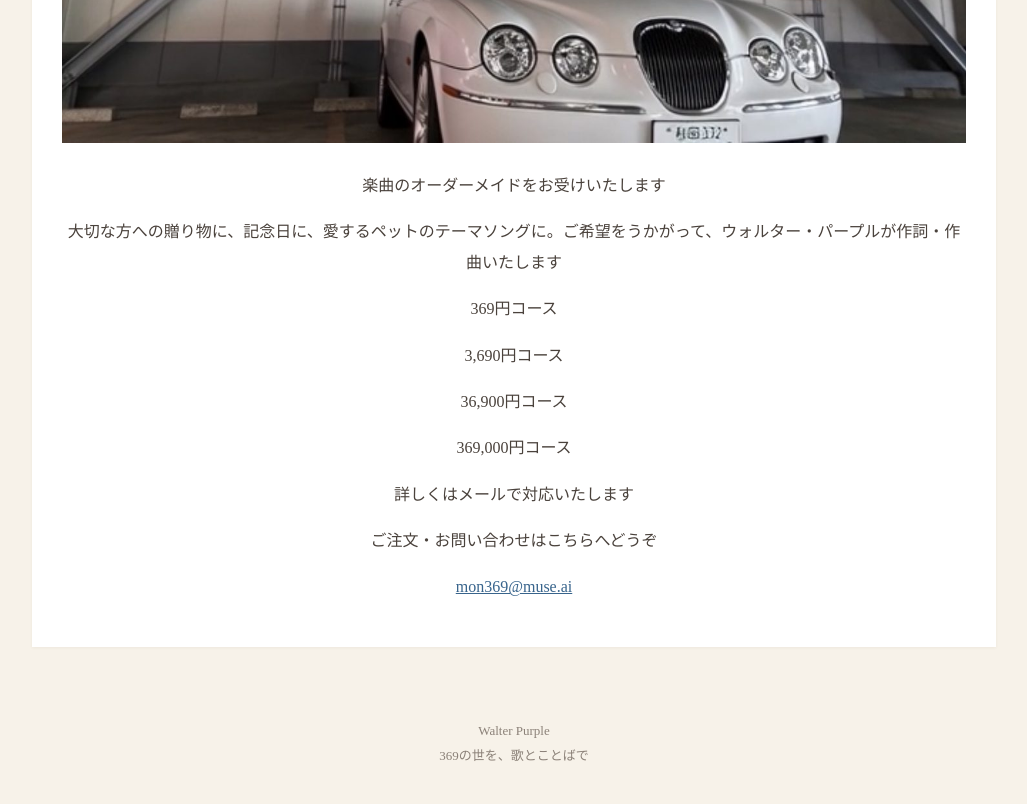
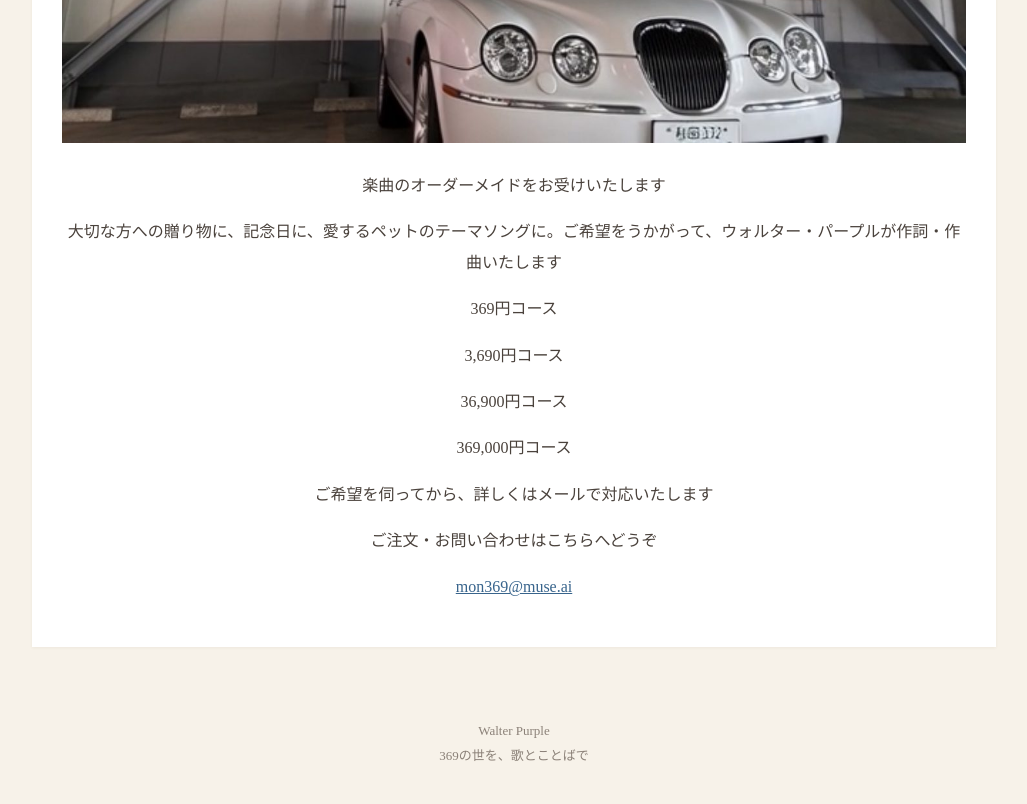
Before and after one commit to atelier-unonon/wp, a plain HTML site: page order.html in a window 1280 px wide. Shown: the part 764-1568 px from the top of the page, without its empty margins (126-1153 px from the left). Drawn offline with Linux system fonts and the light colour scheme.

Commit message:
WP order: wording - after hearing your wishes

```diff
--- a/order.html
+++ b/order.html
@@ -17,7 +17,7 @@
 <p class="has-text-align-center">3,690円コース</p>
 <p class="has-text-align-center">36,900円コース</p>
 <p class="has-text-align-center">369,000円コース</p>
-<p class="has-text-align-center">詳しくはメールで対応いたします</p>
+<p class="has-text-align-center">ご希望を伺ってから、詳しくはメールで対応いたします</p>
 <p class="has-text-align-center">ご注文・お問い合わせはこちらへどうぞ</p>
 <p class="has-text-align-center"><a href="mailto:mon369@muse.ai">mon369@muse.ai</a></p>
 </div></main>
```
